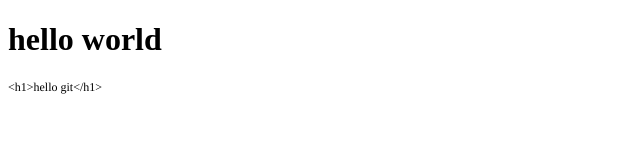
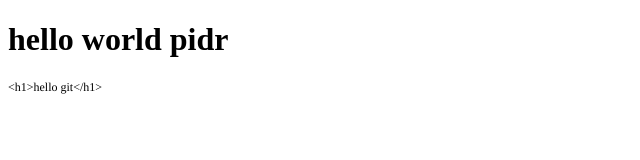
Before and after one commit to Clay123V/git-repo, a plain HTML site: page index.html in a window 1280 px wide. Shown: the whole page, without its empty margins (0-640 px from the left). Drawn offline with Linux system fonts and the light colour scheme.

Commit message:
wrong commit

```diff
--- a/index.html
+++ b/index.html
@@ -10,7 +10,7 @@
     p.p1 {margin: 0.0px 0.0px 0.0px 0.0px; font: 12.0px Times; color: #000000; -webkit-text-stroke: #000000}
     span.s1 {font-kerning: none}
   </style>
-  <h1>hello world</h1>
+  <h1>hello world pidr</h1>
 </head>
 <body>
 <p class="p1"><span class="s1">&lt;h1&gt;hello git&lt;/h1&gt;</span></p>
```
